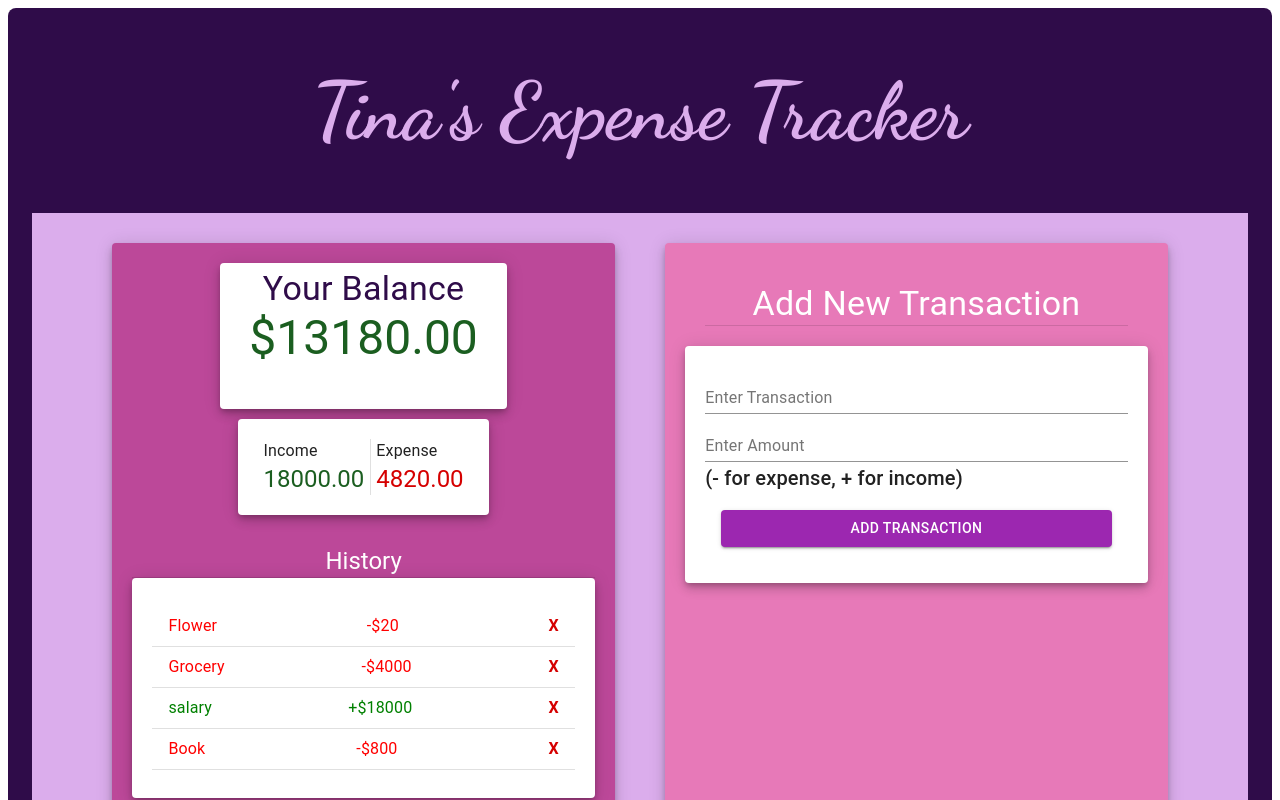
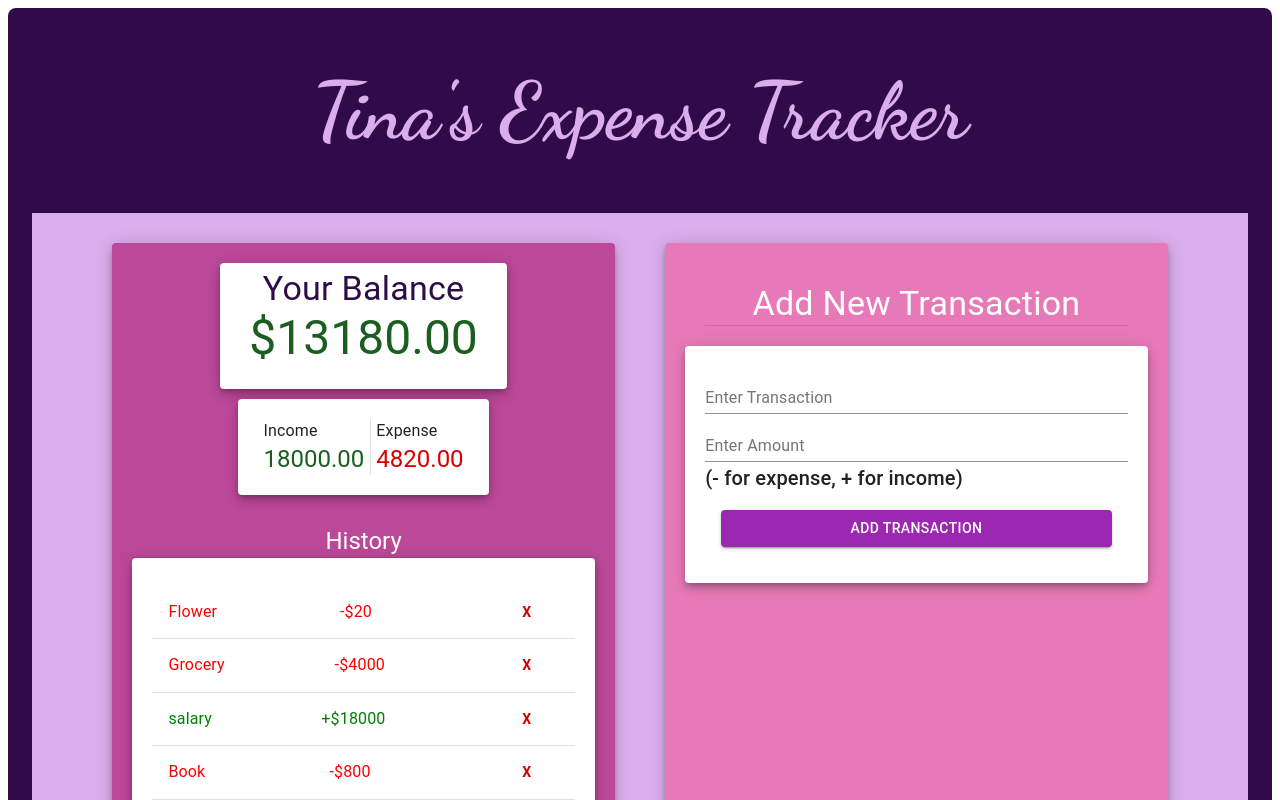
Before and after one commit to raul-adique-ii/ExpenseTracker, a React (Create React App) app: page / in a window 1280 px wide. Shown: the top 800 px of the page. Built offline with nearby package versions, Linux system fonts and the light colour scheme.

Commit message:
Restructured atom object to array

```diff
--- a/src/App.js
+++ b/src/App.js
@@ -16,6 +16,7 @@ const useStyles = makeStyles((theme) => ({
   transaction: {
     backgroundColor: '#BC4899',
     width: '40%',
+    // height: '100vh',
     // border: '2px solid blue',
     display: 'flex',
     flexDirection: 'column',
@@ -25,7 +26,6 @@ const useStyles = makeStyles((theme) => ({
     display: 'flex',
     justifyContent: 'space-evenly',
     backgroundColor: '#DBADEC',
-    height: '90vh',
     // border: '5px solid red',
     padding: '30px'
   },
@@ -38,7 +38,8 @@ const useStyles = makeStyles((theme) => ({
   root: {
     backgroundColor: '#2F0C49',
     borderRadius: '8px',
-    paddingTop: '0px'
+    paddingTop: '0px',
+    height: '100%vh'
   },
   title:{
     display: 'flex',
--- a/src/components/TransactionItem.js
+++ b/src/components/TransactionItem.js
@@ -1,8 +1,12 @@
 import React from 'react'
+import Button from '@material-ui/core/Button'
 import Divider from '@material-ui/core/Divider'
 import ListItem from '@material-ui/core/ListItem';
 import Typography from '@material-ui/core/Typography'
 import { makeStyles } from '@material-ui/core/styles'
+
+import { useRecoilState } from 'recoil'
+import { initialState } from '../recoil/GlobalState';
 
 const useStyles = makeStyles((theme) => ({
     expense: {
@@ -21,8 +25,8 @@ const useStyles = makeStyles((theme) => ({
 
 const TransactionItem = ({ transaction }) => {
     const classes = useStyles()
+    const sign = transaction.amount < 0 ? '-' : '+'
 
-    const sign = transaction.amount < 0 ? '-' : '+'
 
     return (
         <>
@@ -30,11 +34,13 @@ const TransactionItem = ({ transaction }) => {
         <ListItem className={transaction.amount < 0 ? classes.expense : classes.income}>
             <Typography>{transaction.text}</Typography>
             <Typography>{sign}${Math.abs(transaction.amount)}</Typography>
-            <Typography className={classes.delete}>X</Typography>
+            <Button className={classes.delete}>X</Button>
         </ListItem>
         <Divider />
         </>
     )
 }
 
+
+
 export default TransactionItem
--- a/src/components/TransactionList.js
+++ b/src/components/TransactionList.js
@@ -33,7 +33,7 @@ const useStyles = makeStyles((theme) => ({
 
 const TransactionList = () => {
     const classes = useStyles()
-    const { transactions } = useRecoilValue(initialState)
+    const transactions = useRecoilValue(initialState)
 
     return (
         <>
--- a/src/recoil/GlobalState.js
+++ b/src/recoil/GlobalState.js
@@ -2,8 +2,7 @@ import { atom, selector } from 'recoil'
 
 export const initialState = atom({
     key: 'initialState',
-    default: {
-        transactions: [
+    default: [
             {
                 id: 1,
                 text: 'Flower',
@@ -25,13 +24,12 @@ export const initialState = atom({
                 amount: -800
             },
         ]
-    }
 })
 
 export const transactionState = selector({
     key: 'transactionState',
     get: ({ get }) => {
-        const { transactions } = get(initialState);
+        const transactions = get(initialState);
         const amounts = transactions.map(list => list.amount)
         const total = amounts.reduce(( acc, item ) => ( acc += item ), 0).toFixed(2)
         const income = amounts
```
